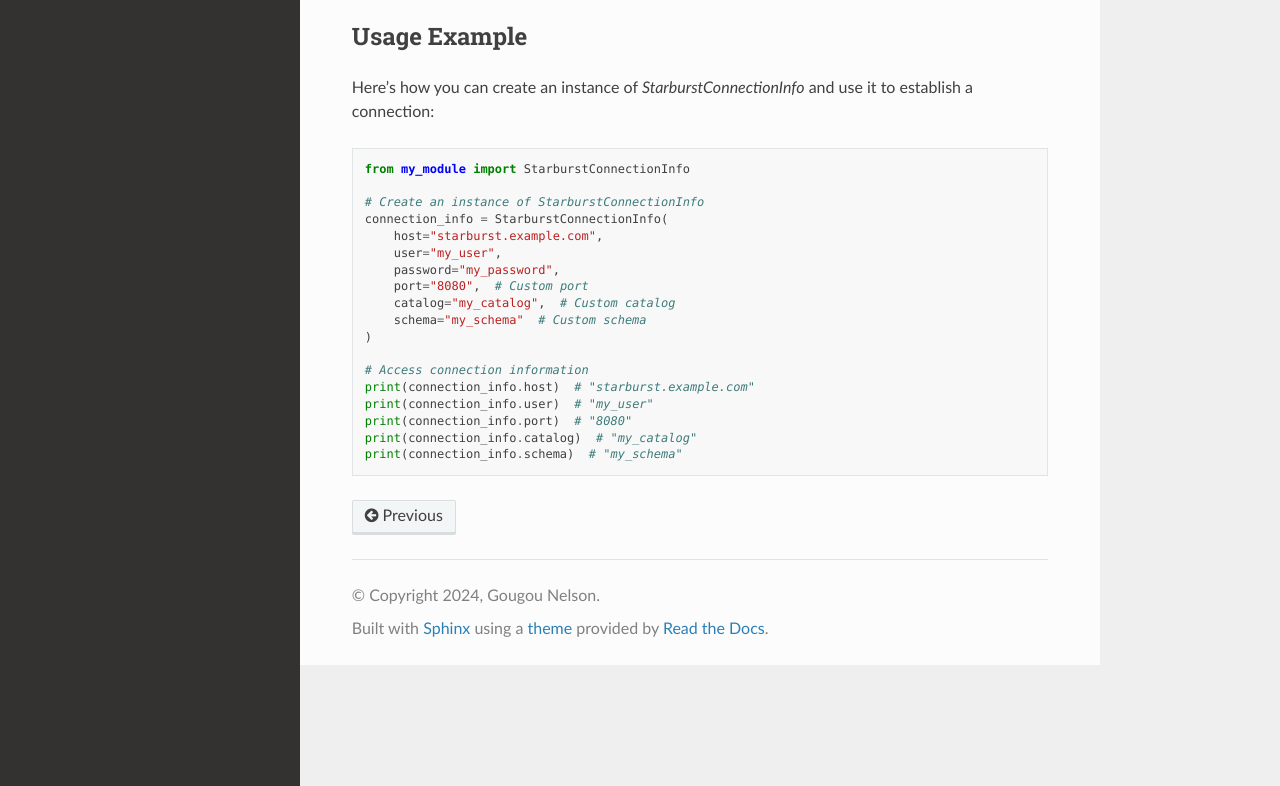
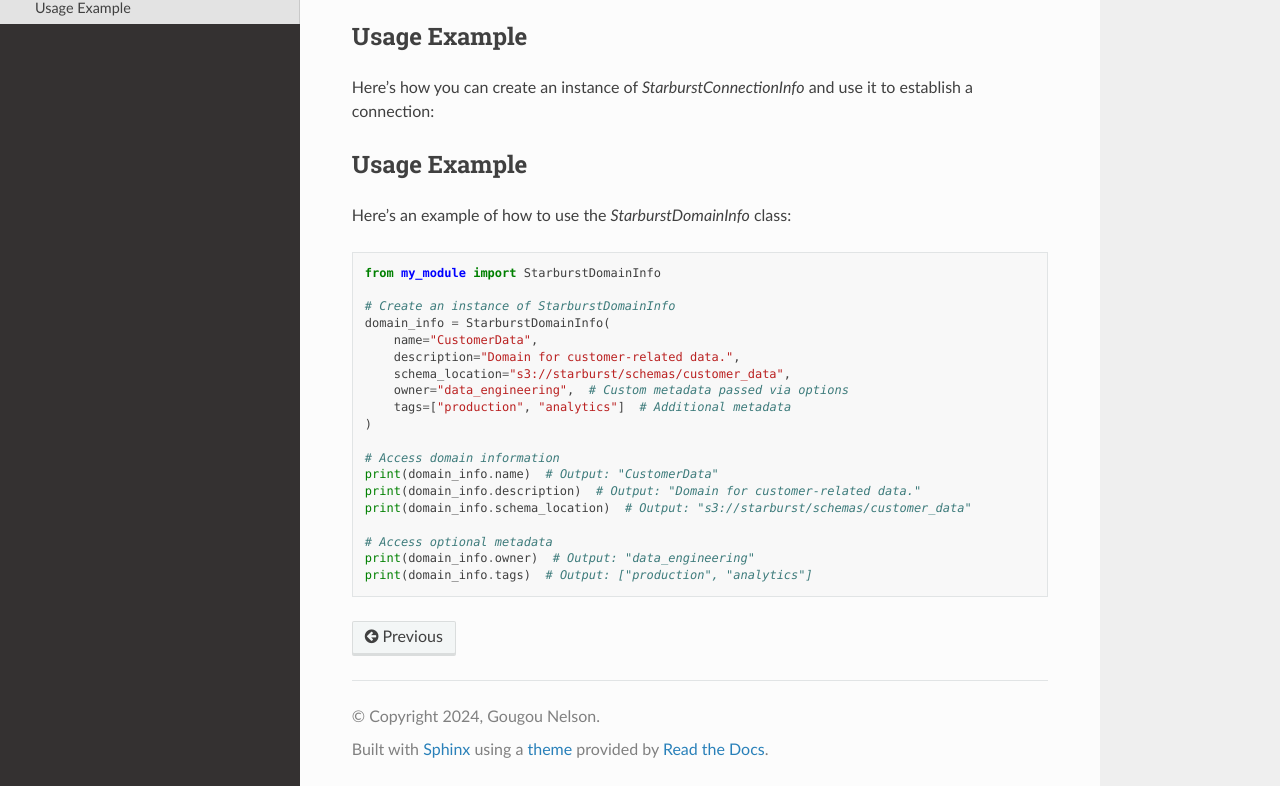
Before and after one commit to Donutson/starburst_api_python, a Sphinx documentation site: the page built from docs_source/source/domain_info.rst, in a window 1280 px wide and 1050 px high, cut to the strip 264-1050 px from the top of the window. Built offline with Sphinx 7.4.7 and the Read the Docs theme 3.1.0, drawn with Linux system fonts in a browser that asks for light colours.

Commit message:
docs(domain_info): update

```diff
--- a/docs_source/source/domain_info.rst
+++ b/docs_source/source/domain_info.rst
@@ -8,23 +8,29 @@ Usage Example
 
 Here’s how you can create an instance of `StarburstConnectionInfo` and use it to establish a connection:
 
+Usage Example
+-------------
+
+Here’s an example of how to use the `StarburstDomainInfo` class:
+
 .. code-block:: python
 
-    from my_module import StarburstConnectionInfo
+    from my_module import StarburstDomainInfo
 
-    # Create an instance of StarburstConnectionInfo
-    connection_info = StarburstConnectionInfo(
-        host="starburst.example.com",
-        user="my_user",
-        password="my_password",
-        port="8080",  # Custom port
-        catalog="my_catalog",  # Custom catalog
-        schema="my_schema"  # Custom schema
+    # Create an instance of StarburstDomainInfo
+    domain_info = StarburstDomainInfo(
+        name="CustomerData",
+        description="Domain for customer-related data.",
+        schema_location="s3://starburst/schemas/customer_data",
+        owner="data_engineering",  # Custom metadata passed via options
+        tags=["production", "analytics"]  # Additional metadata
     )
 
-    # Access connection information
-    print(connection_info.host)  # "starburst.example.com"
-    print(connection_info.user)  # "my_user"
-    print(connection_info.port)  # "8080"
-    print(connection_info.catalog)  # "my_catalog"
-    print(connection_info.schema)  # "my_schema"
+    # Access domain information
+    print(domain_info.name)  # Output: "CustomerData"
+    print(domain_info.description)  # Output: "Domain for customer-related data."
+    print(domain_info.schema_location)  # Output: "s3://starburst/schemas/customer_data"
+
+    # Access optional metadata
+    print(domain_info.owner)  # Output: "data_engineering"
+    print(domain_info.tags)  # Output: ["production", "analytics"]
```
